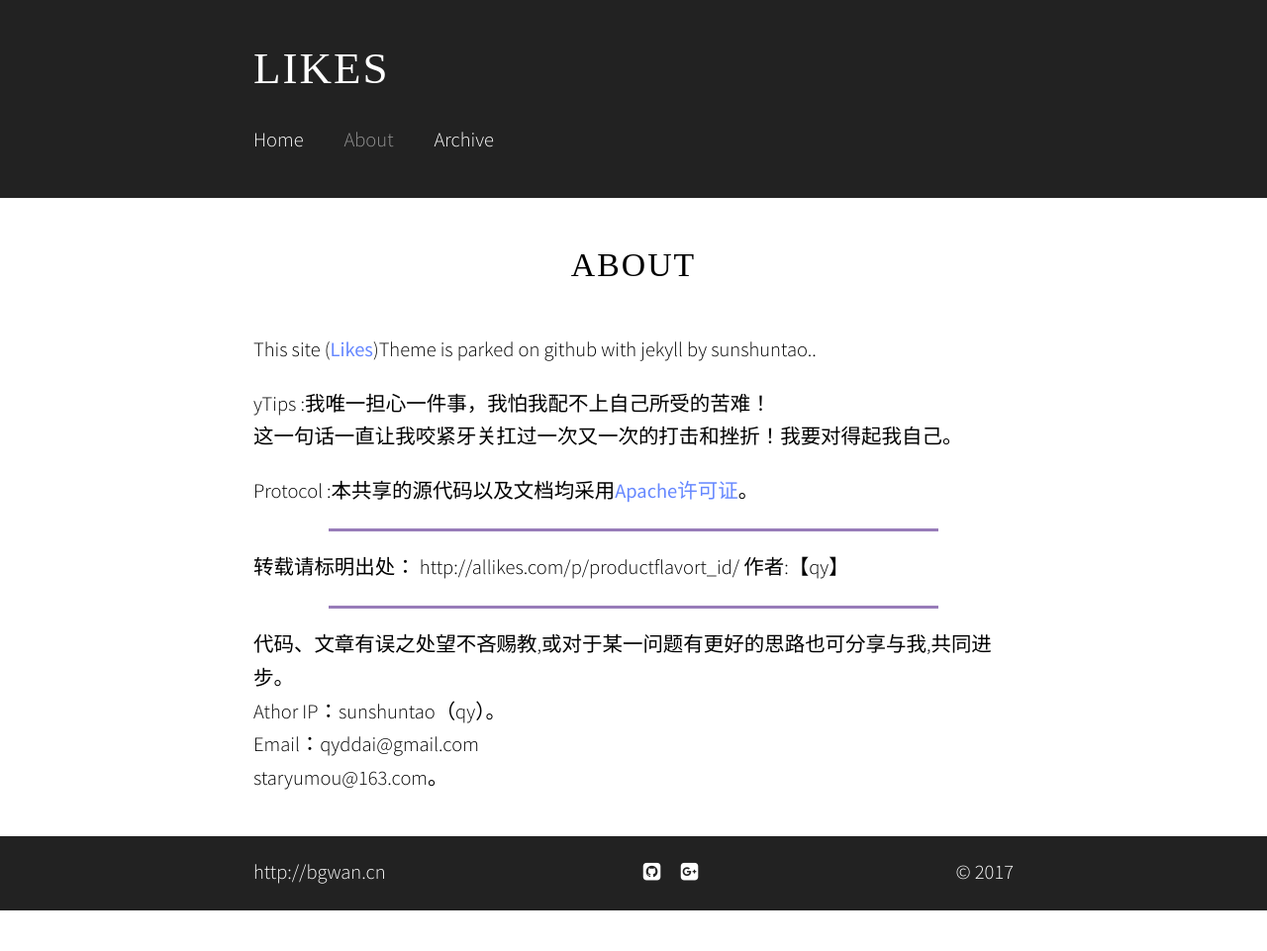
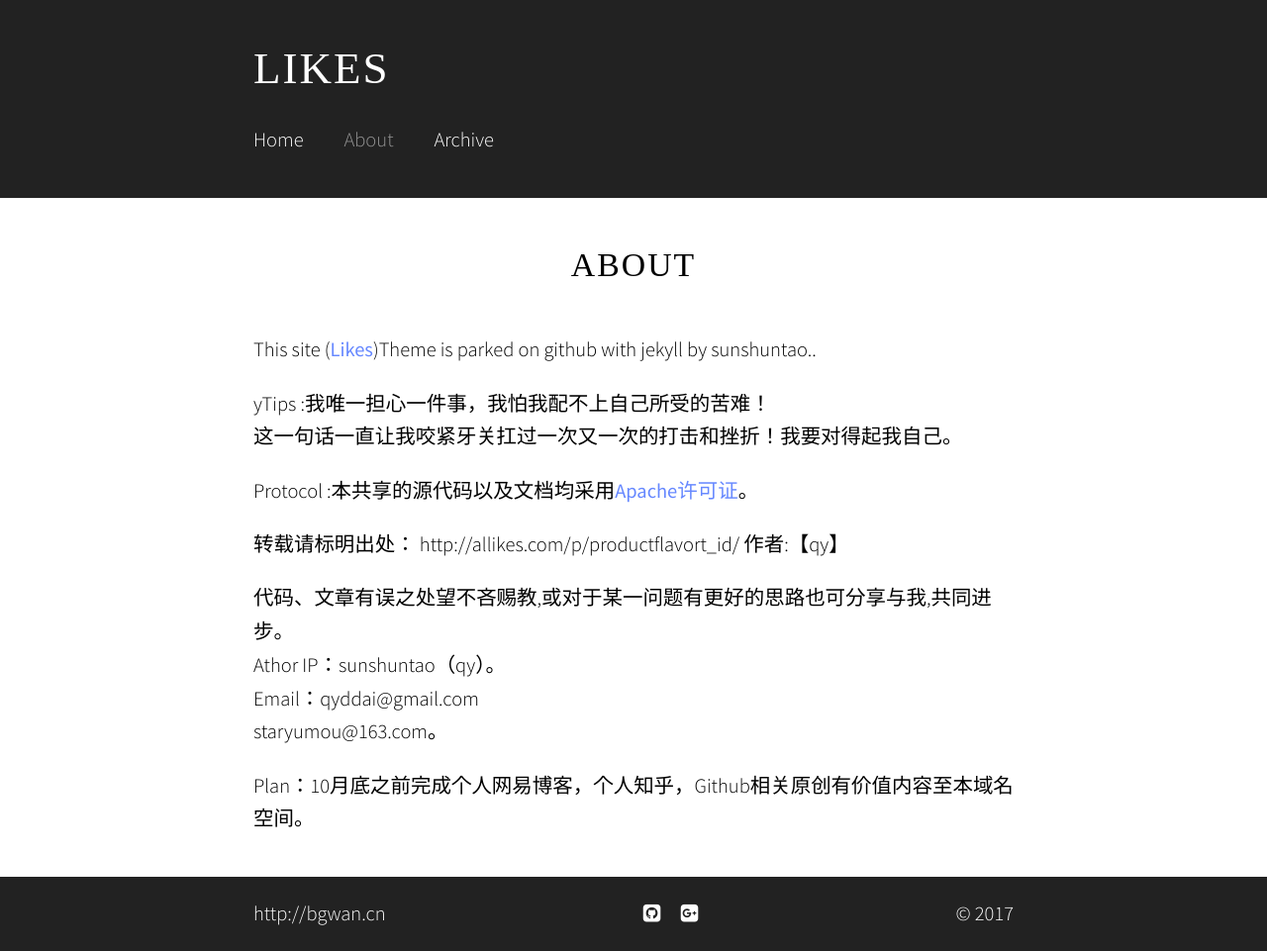
Before and after one commit to qydq/qydq.github.io, a Jekyll site: the page built from about.html, in a window 1280 px wide. Shown: the whole page at 99% size. Built offline with Jekyll 4.4.1, drawn with Linux system fonts in a browser that asks for light colours; some web fonts are replaced; before the commit the page ends 920 px from its top, so only the background shows below that.

Commit message:
Update about.html

```diff
--- a/about.html
+++ b/about.html
@@ -7,20 +7,21 @@ title: "About"
 <p>
   yTips :我唯一担心一件事，我怕我配不上自己所受的苦难！<br>这一句话一直让我咬紧牙关扛过一次又一次的打击和挫折！我要对得起我自己。
 </p>
+
+
+
 <p>
   Protocol :本共享的源代码以及文档均采用<a href="https://plus.google.com/111357045355121677637" target="_blank">Apache许可证</a>。
-</p>
-<p>
-<HR style="FILTER: alpha(opacity=100,finishopacity=0,style=3)" width="80%" color=#987cb9 SIZE=3>
 </p>
   <p>
     转载请标明出处：
 http://allikes.com/p/productflavort_id/
 作者:【qy】
     </p>
-<p>
-<HR style="FILTER: alpha(opacity=0,finishopacity=100,style=1)" width="80%" color=#987cb9 SIZE=3>
-</p>
+
+
+
+
 <p>
   代码、文章有误之处望不吝赐教,或对于某一问题有更好的思路也可分享与我,共同进步。
   <br>
@@ -28,3 +29,9 @@ http://allikes.com/p/productflavort_id/
   <br>
   Email：qyddai@gmail.com<br>staryumou@163.com。
 </p>
+
+
+
+<p>
+  Plan：10月底之前完成个人网易博客，个人知乎，Github相关原创有价值内容至本域名空间。
+</p>
```
